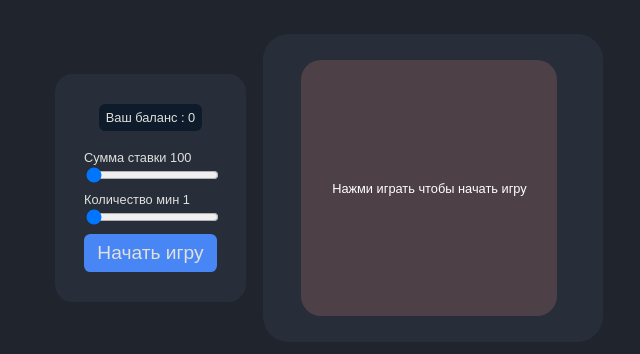
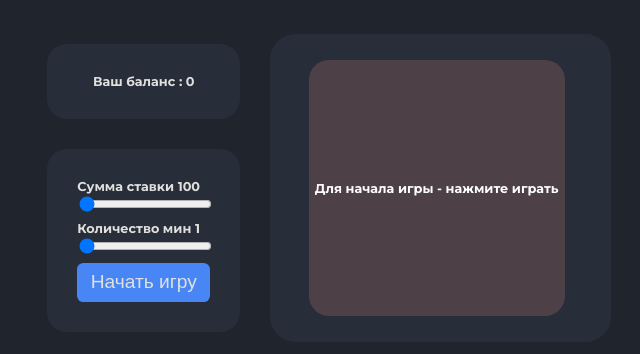
Before and after one commit to Hiskiso/tower, a plain HTML site: page index.html in a window 1280 px wide. Shown: the part 212-566 px from the top of the page, without its empty margins (311-951 px from the left). Drawn offline with Linux system fonts and the light colour scheme.

Commit message:
fix adaptivity troubles

```diff
--- a/index.html
+++ b/index.html
@@ -9,8 +9,11 @@
 <body>
     <div id="root">
         <div class="gameContainer">
+            <div class="betWrapper">
+
+                <div id="profileBalance" class="betContainer">balance</div>
+
              <div class="betContainer">
-                <div id="profileBalance">balance</div>
                 <div class="betItem">
                     <div class="placeholder">Сумма ставки <span>100</span></div>
                     <input min="10" oninput="this.parentElement.children[0].children[0].textContent = this.value" class="mainRange" type="range" id="betAmm"  value="100">
@@ -29,13 +32,15 @@
                     Забрать <span>0</span>
                   </button>
              </div>
+
+            </div>
             <div class="towerContainer">
                 <div id="coefsContainer" class="coeffs">
 
                 </div>
                 <div id="tower" class="towerArea">
                     <div class="blind" id="blind">
-                        Нажми играть чтобы начать игру
+                        Для начала игры - нажмите играть
                     </div>
 
                 </div>
--- a/static/style.css
+++ b/static/style.css
@@ -1,4 +1,4 @@
-/* @import url('https://fonts.googleapis.com/css2?family=Montserrat:ital,wght@0,100;0,200;0,300;0,400;0,500;0,600;0,700;0,800;0,900;1,100;1,200;1,300;1,400;1,500;1,600;1,700;1,800;1,900&display=swap'); */
+@import url('https://fonts.googleapis.com/css2?family=Montserrat:ital,wght@0,100;0,200;0,300;0,400;0,500;0,600;0,700;0,800;0,900;1,100;1,200;1,300;1,400;1,500;1,600;1,700;1,800;1,900&display=swap');
 body {
   margin: 0;
   font-size: 1vw;
@@ -13,15 +13,15 @@ body {
   min-height: 100vh;
   justify-content: center;
   align-items: center;
+  gap: 30px;
 }
 
 .betContainer {
   display: flex;
   flex-direction: column;
-  border-radius: 1.4vw;
+  border-radius: 20px;
   background: #272d39;
-  padding: 2.3vw;
-  margin-right: 1.3vw;
+  padding: 30px;
   gap: 6px;
   align-items: center;
   color: #e0e1dd;
@@ -52,6 +52,7 @@ body {
   height: 3vw;
   border: none;
   border-radius: 0.5vw;
+  cursor: pointer;
 }
 .towerCell:hover {
     transform: rotateX(180deg) scale(1.05);
@@ -63,11 +64,12 @@ body {
   margin-right: 1vw;
 }
 
-#profileBalance{
-  margin-bottom: 1vw;
-  background: #0d1b2a;
-  padding: 0.5vw;
-  border-radius: 0.5vw;
+.betWrapper{
+  display: flex;
+  flex-direction: column;
+  gap: 30px;
+  font-weight: bold;
+
 }
 
 .mainButton {
@@ -82,6 +84,7 @@ body {
   height: 3vw;
   width: 100%;
   gap: 0.5vw;
+  cursor: pointer;
 }
 
 .mainButton:disabled{
@@ -140,6 +143,7 @@ body {
     background-color: rgba(135, 92, 92,0.40);
     height: 20vw;
     width: 20vw;
+    font-weight: bold;
 }
 
 .steps{
@@ -170,3 +174,9 @@ body {
 {
     background-color:rgb(83 185 112 / 17%)
 }
+
+@media (max-width: 750px) {
+  .gameContainer{
+    flex-direction: column-reverse;
+  }
+}
```
Lines whose indentation alone changed are shown as unchanged.
